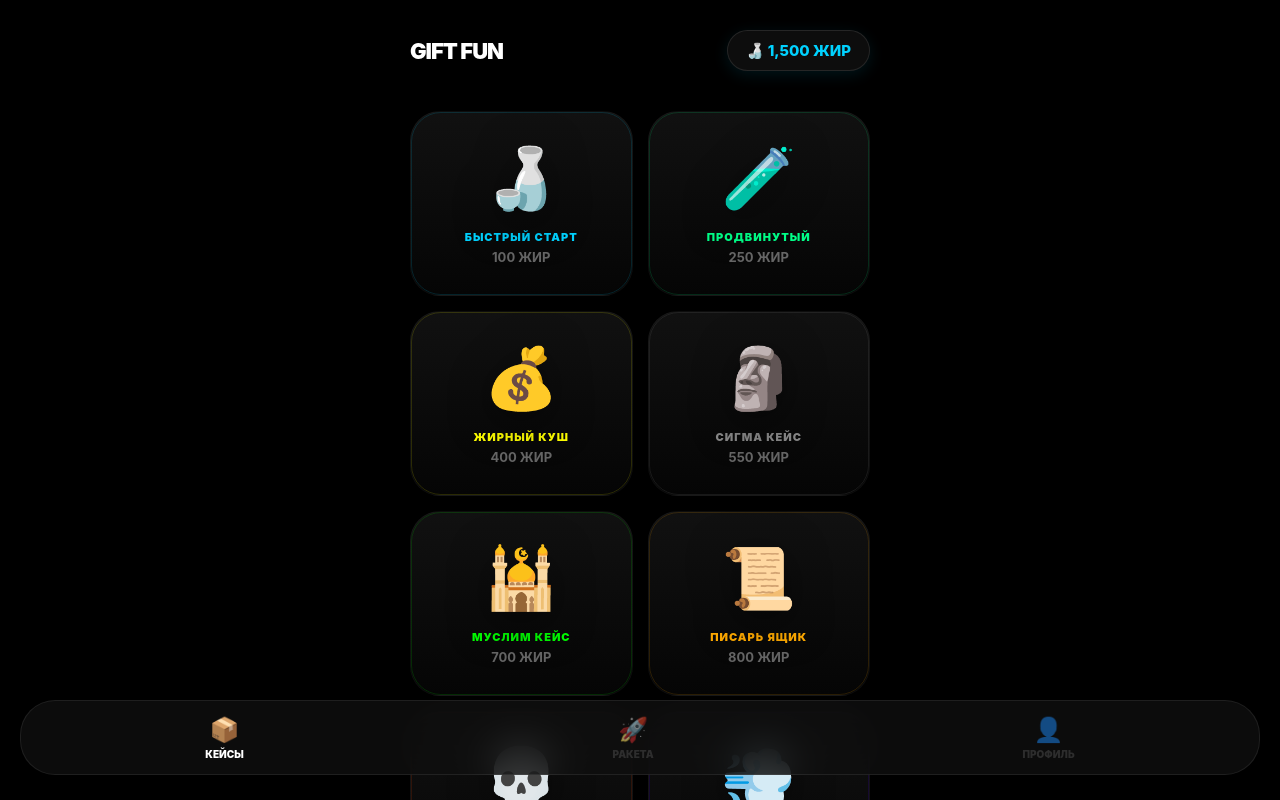
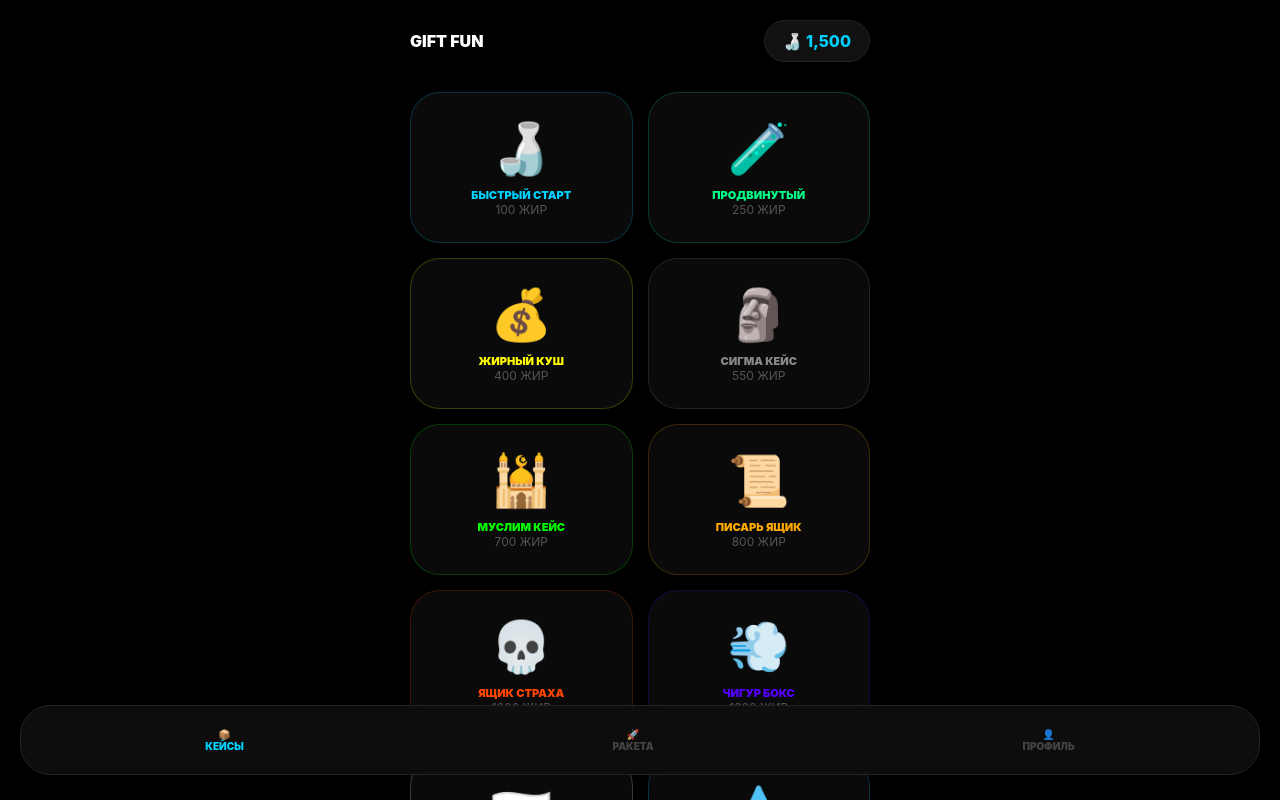
Before and after one commit to BlackPensil-rgb/My-project2, a React (Vite) app: page / in a window 1280 px wide. Shown: the top 800 px of the page. Built offline with nearby package versions, Linux system fonts and the light colour scheme; what @tonconnect/ui-react would draw is missing.

Commit message:
Update App.tsx

```diff
--- a/src/App.tsx
+++ b/src/App.tsx
@@ -2,57 +2,43 @@ import React, { useState, useEffect } from 'react';
 import styled, { keyframes, createGlobalStyle } from 'styled-components';
 import { ALL_GIFTS } from './GiftsData';
 
-// --- ГЛОБАЛЬНЫЕ СТИЛИ ---
 const GlobalStyle = createGlobalStyle`
   body { margin: 0; background: #000; font-family: 'Inter', sans-serif; color: #fff; overflow-x: hidden; }
   * { box-sizing: border-box; -webkit-tap-highlight-color: transparent; }
 `;
 
-// --- АНИМАЦИИ ---
-const fadeIn = keyframes`from { opacity: 0; transform: translateY(10px); } to { opacity: 1; transform: translateY(0); }`;
-const float = keyframes`0% { transform: translateY(0px); } 50% { transform: translateY(-10px); } 100% { transform: translateY(0px); }`;
-const pulse = keyframes`0% { transform: scale(1); } 50% { transform: scale(1.05); } 100% { transform: scale(1); }`;
+const fadeIn = keyframes`from { opacity: 0; } to { opacity: 1; }`;
+const popIn = keyframes`0% { transform: scale(0.5); opacity: 0; } 100% { transform: scale(1); opacity: 1; }`;
 
-// --- СТИЛИ ИНТЕРФЕЙСА ---
 const AppContainer = styled.div`min-height: 100vh; padding: 20px 20px 140px 20px; max-width: 500px; margin: 0 auto;`;
 
-const Header = styled.div`display: flex; justify-content: space-between; align-items: center; margin-bottom: 30px; position: sticky; top: 0; background: rgba(0,0,0,0.8); backdrop-filter: blur(10px); z-index: 50; padding: 10px 0;`;
-const Logo = styled.div`font-size: 22px; font-weight: 900; letter-spacing: -1px; color: #fff;`;
-const Balance = styled.div`background: rgba(255,255,255,0.05); border: 1px solid rgba(255,255,255,0.1); padding: 10px 18px; border-radius: 25px; display: flex; align-items: center; gap: 8px; font-weight: 800; font-size: 15px; color: #00d2ff; box-shadow: 0 4px 15px rgba(0, 210, 255, 0.1);`;
+const Header = styled.div`display: flex; justify-content: space-between; align-items: center; margin-bottom: 30px;`;
+const Balance = styled.div`background: #111; border: 1px solid #222; padding: 10px 18px; border-radius: 25px; color: #00d2ff; font-weight: 800;`;
 
 const CaseGrid = styled.div`display: grid; grid-template-columns: 1fr 1fr; gap: 15px;`;
 
 const CaseCard = styled.div<{ $color: string }>`
-  background: linear-gradient(180deg, #111 0%, #050505 100%);
-  border-radius: 30px; padding: 30px 15px; text-align: center;
-  border: 1px solid rgba(255, 255, 255, 0.03); position: relative;
-  transition: transform 0.2s; animation: ${fadeIn} 0.5s ease;
-
+  background: #0a0a0a; border-radius: 30px; padding: 25px 10px; text-align: center;
+  border: 1px solid ${p => p.$color}33; position: relative;
   &:active { transform: scale(0.95); }
-  &::after { content: ''; position: absolute; inset: 0; border-radius: 30px; border: 1px solid ${p => p.$color}; opacity: 0.15; }
 `;
 
-const CaseIcon = styled.div`font-size: 60px; margin-bottom: 15px; animation: ${float} 3s ease-in-out infinite; filter: drop-shadow(0 10px 20px rgba(0,0,0,0.5));`;
-const CaseTitle = styled.div`font-size: 11px; font-weight: 900; text-transform: uppercase; letter-spacing: 1px; margin-bottom: 5px;`;
-const PriceTag = styled.div`font-size: 13px; color: #666; font-weight: 700;`;
-
-const WinOverlay = styled.div`position: fixed; inset: 0; background: rgba(0,0,0,0.98); z-index: 2000; display: flex; flex-direction: column; align-items: center; justify-content: center; animation: ${fadeIn} 0.3s; padding: 20px; text-align: center;`;
+const WinOverlay = styled.div`
+  position: fixed; inset: 0; background: rgba(0,0,0,0.95); z-index: 9999;
+  display: flex; flex-direction: column; align-items: center; justify-content: center;
+  animation: ${fadeIn} 0.3s;
+`;
 
 const BottomNav = styled.div`
-  position: fixed; bottom: 25px; left: 20px; right: 20px; height: 75px;
-  background: rgba(15, 15, 15, 0.8); backdrop-filter: blur(20px);
-  border-radius: 35px; border: 1px solid rgba(255,255,255,0.08);
-  display: flex; justify-content: space-around; align-items: center; z-index: 100;
+  position: fixed; bottom: 25px; left: 20px; right: 20px; height: 70px;
+  background: rgba(15,15,15,0.9); backdrop-filter: blur(10px); border-radius: 30px;
+  display: flex; justify-content: space-around; align-items: center; border: 1px solid #222;
 `;
 
 const NavItem = styled.div<{ $active: boolean }>`
-  display: flex; flex-direction: column; align-items: center; gap: 4px;
-  color: ${p => p.$active ? '#fff' : '#444'}; opacity: ${p => p.$active ? 1 : 0.6};
-  transition: 0.3s; font-size: 24px;
-  label { font-size: 10px; font-weight: 900; text-transform: uppercase; }
+  color: ${p => p.$active ? '#00d2ff' : '#444'}; text-align: center; font-size: 10px; font-weight: 900;
 `;
 
-// --- ДАННЫЕ КЕЙСОВ (Твой полный список) ---
 const CASES_DATA = [
   { id: 1, name: 'БЫСТРЫЙ СТАРТ', price: 100, color: '#00d2ff', icon: '🍶' },
   { id: 2, name: 'ПРОДВИНУТЫЙ', price: 250, color: '#00ff88', icon: '🧪' },
@@ -85,22 +71,27 @@ export default function App() {
   }, [fat, inventory]);
 
   const handleOpen = (c: any) => {
-    if (fat < c.price) return alert("❌ Братан, маловато ЖИРА!");
+    if (fat < c.price) return alert("❌ Мало ЖИРА!");
+
     setOpening(true);
 
+    // Имитация открытия
     setTimeout(() => {
-      // Логика выпадения из ALL_GIFTS
-      const range = c.id === 5 ? 101 : 40;
-      const luckyIndex = Math.floor(Math.random() * Math.min(range, ALL_GIFTS.length));
-      const gift = ALL_GIFTS[luckyIndex];
+      try {
+        const range = c.id === 5 ? 101 : 40;
+        const index = Math.floor(Math.random() * Math.min(range, ALL_GIFTS.length));
+        const gift = ALL_GIFTS[index] || ALL_GIFTS[0]; // Если вдруг индекс битый, даем первый подарок
 
-      if (gift) {
-        setFat(f => f - c.price);
+        setFat(prev => prev - c.price);
         setInventory(prev => [gift, ...prev]);
         setWinItem(gift);
+      } catch (e) {
+        console.error(e);
+        alert("Ошибка при открытии!");
+      } finally {
+        setOpening(false);
       }
-      setOpening(false);
-    }, 1500);
+    }, 1200);
   };
 
   return (
@@ -108,17 +99,17 @@ export default function App() {
       <GlobalStyle />
       <AppContainer>
         <Header>
-          <Logo>GIFT FUN</Logo>
-          <Balance>🍶 {fat.toLocaleString()} ЖИР</Balance>
+          <div style={{fontWeight: 900}}>GIFT FUN</div>
+          <Balance>🍶 {fat.toLocaleString()}</Balance>
         </Header>
 
         {tab === 'cases' && (
           <CaseGrid>
             {CASES_DATA.map(c => (
               <CaseCard key={c.id} $color={c.color} onClick={() => handleOpen(c)}>
-                <CaseIcon>{c.icon}</CaseIcon>
-                <CaseTitle style={{color: c.color}}>{c.name}</CaseTitle>
-                <PriceTag>{c.price} ЖИР</PriceTag>
+                <div style={{fontSize: '50px', marginBottom: '10px'}}>{c.icon}</div>
+                <div style={{fontSize: '11px', fontWeight: 900, color: c.color}}>{c.name}</div>
+                <div style={{fontSize: '12px', color: '#555'}}>{c.price} ЖИР</div>
               </CaseCard>
             ))}
           </CaseGrid>
@@ -126,41 +117,44 @@ export default function App() {
 
         {tab === 'profile' && (
           <div>
-            <h2 style={{fontSize: '20px', fontWeight: 900, marginBottom: '20px', textAlign: 'center'}}>📦 ИНВЕНТАРЬ ({inventory.length})</h2>
+            <h3 style={{textAlign: 'center', marginBottom: '20px'}}>ИНВЕНТАРЬ ({inventory.length})</h3>
             <div style={{display: 'grid', gridTemplateColumns: '1fr 1fr 1fr', gap: '10px'}}>
               {inventory.map((item, i) => (
-                <div key={i} style={{background: '#0d0d0d', padding: '15px', border: '1px solid #1a1a1a', borderRadius: '20px', textAlign: 'center'}}>
-                  <div style={{fontSize: '35px'}}>{item.emoji}</div>
-                  <div style={{fontSize: '9px', color: '#555', marginTop: '5px', fontWeight: 800}}>{item.name}</div>
+                <div key={i} style={{background: '#111', padding: '15px', borderRadius: '15px', textAlign: 'center', border: '1px solid #222'}}>
+                  <div style={{fontSize: '30px'}}>{item.emoji}</div>
+                  <div style={{fontSize: '8px', color: '#666', marginTop: '5px'}}>{item.name}</div>
                 </div>
               ))}
             </div>
           </div>
         )}
 
-        {/* ЭКРАНЫ ОЖИДАНИЯ И ВЫИГРЫША */}
+        {/* Экран процесса (чтобы не было просто черного фона) */}
         {opening && (
           <WinOverlay>
-            <div style={{fontSize: '100px', animation: pulse + ' 0.8s infinite'}}>📦</div>
-            <h2 style={{letterSpacing: '5px', marginTop: '30px', fontWeight: 900}}>ОТКРЫВАЕМ...</h2>
+            <div style={{fontSize: '80px', animation: 'spin 2s linear infinite'}}>🍶</div>
+            <h2 style={{marginTop: '20px', letterSpacing: '3px'}}>ЖИРИМ...</h2>
           </WinOverlay>
         )}
 
+        {/* Экран победы */}
         {winItem && (
           <WinOverlay onClick={() => setWinItem(null)}>
-            <div style={{fontSize: '120px', animation: fadeIn + ' 0.5s ease'}}>{winItem.emoji}</div>
-            <h1 style={{fontSize: '36px', fontWeight: 900, margin: '20px 0 10px 0'}}>ЧИНАЗЕС!</h1>
-            <p style={{fontSize: '18px', color: '#00d2ff', fontWeight: 800}}>{winItem.name}</p>
-            <button style={{marginTop: '40px', padding: '18px 50px', borderRadius: '25px', background: '#fff', color: '#000', border: 'none', fontWeight: 900, fontSize: '16px'}}>В ИНВЕНТАРЬ</button>
+            <div style={{animation: `${popIn} 0.5s ease-out`, textAlign: 'center'}}>
+              <div style={{fontSize: '120px'}}>{winItem.emoji}</div>
+              <h1 style={{fontSize: '32px', margin: '20px 0'}}>ВЫПАЛО!</h1>
+              <p style={{color: '#00d2ff', fontWeight: 800}}>{winItem.name}</p>
+              <button style={{marginTop: '40px', padding: '15px 40px', borderRadius: '20px', background: '#fff', border: 'none', fontWeight: 900}}>ЗАБРАТЬ</button>
+            </div>
           </WinOverlay>
         )}
 
         <BottomNav>
-          <NavItem $active={tab === 'cases'} onClick={() => setTab('cases')}><span>📦</span><label>Кейсы</label></NavItem>
-          <NavItem $active={tab === 'rocket'} onClick={() => setTab('rocket')}><span>🚀</span><label>Ракета</label></NavItem>
-          <NavItem $active={tab === 'profile'} onClick={() => setTab('profile')}><span>👤</span><label>Профиль</label></NavItem>
+          <NavItem $active={tab === 'cases'} onClick={() => setTab('cases')}><div>📦</div>КЕЙСЫ</NavItem>
+          <NavItem $active={tab === 'rocket'} onClick={() => setTab('rocket')}><div>🚀</div>РАКЕТА</NavItem>
+          <NavItem $active={tab === 'profile'} onClick={() => setTab('profile')}><div>👤</div>ПРОФИЛЬ</NavItem>
         </BottomNav>
       </AppContainer>
     </>
   );
-   }
+}
```
